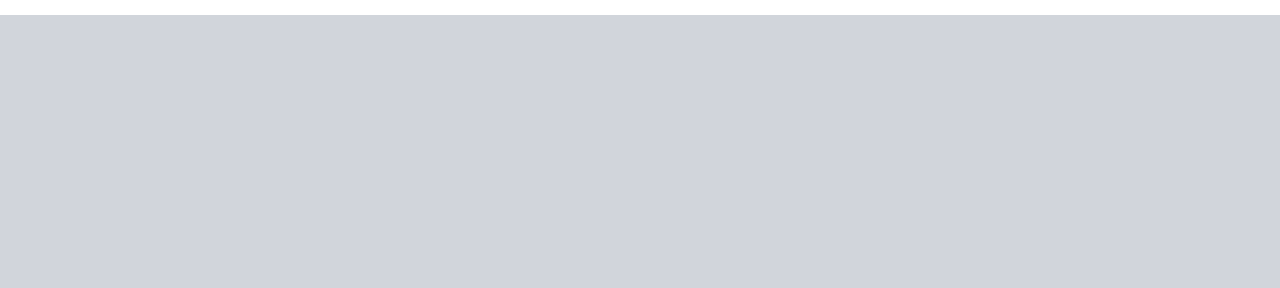
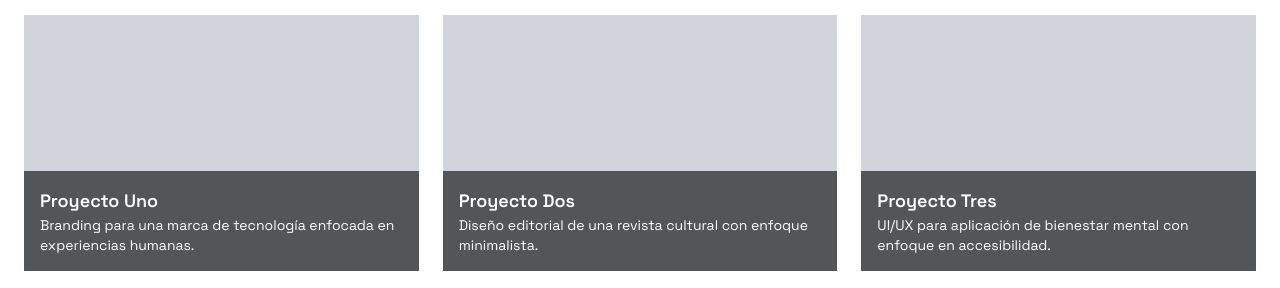
Before and after one commit to Cristian95319/Mfo_portfolio, a plain HTML site: page index.html in a window 1280 px wide. Shown: the part 242-530 px from the top of the page. Drawn offline with nearby package versions, Linux system fonts and the light colour scheme.

Commit message:
Update index.html

```diff
--- a/index.html
+++ b/index.html
@@ -20,28 +20,28 @@
   </header>
 
   <!-- Portfolio Section -->
-  <section class="py-12 px-0">
+  <section class="py-12 px-6">
     <h2 class="text-3xl font-semibold mb-8 text-center">Portafolio</h2>
-    <div class="grid grid-cols-1 gap-12">
-      <div class="relative w-full h-96 overflow-hidden">
+    <div class="grid grid-cols-1 md:grid-cols-3 gap-6">
+      <div class="relative w-full h-64 overflow-hidden">
         <div class="absolute inset-0 bg-gray-300"></div>
-        <div class="absolute bottom-0 left-0 bg-black bg-opacity-60 text-white p-6">
-          <h3 class="text-2xl font-bold">Proyecto Uno</h3>
-          <p class="text-sm mt-2">Branding para una marca de tecnología enfocada en experiencias humanas.</p>
+        <div class="absolute bottom-0 left-0 bg-black bg-opacity-60 text-white p-4 w-full">
+          <h3 class="text-lg font-bold">Proyecto Uno</h3>
+          <p class="text-sm">Branding para una marca de tecnología enfocada en experiencias humanas.</p>
         </div>
       </div>
-      <div class="relative w-full h-96 overflow-hidden">
+      <div class="relative w-full h-64 overflow-hidden">
         <div class="absolute inset-0 bg-gray-300"></div>
-        <div class="absolute bottom-0 left-0 bg-black bg-opacity-60 text-white p-6">
-          <h3 class="text-2xl font-bold">Proyecto Dos</h3>
-          <p class="text-sm mt-2">Diseño editorial de una revista cultural con enfoque minimalista.</p>
+        <div class="absolute bottom-0 left-0 bg-black bg-opacity-60 text-white p-4 w-full">
+          <h3 class="text-lg font-bold">Proyecto Dos</h3>
+          <p class="text-sm">Diseño editorial de una revista cultural con enfoque minimalista.</p>
         </div>
       </div>
-      <div class="relative w-full h-96 overflow-hidden">
+      <div class="relative w-full h-64 overflow-hidden">
         <div class="absolute inset-0 bg-gray-300"></div>
-        <div class="absolute bottom-0 left-0 bg-black bg-opacity-60 text-white p-6">
-          <h3 class="text-2xl font-bold">Proyecto Tres</h3>
-          <p class="text-sm mt-2">UI/UX para aplicación de bienestar mental con enfoque en accesibilidad.</p>
+        <div class="absolute bottom-0 left-0 bg-black bg-opacity-60 text-white p-4 w-full">
+          <h3 class="text-lg font-bold">Proyecto Tres</h3>
+          <p class="text-sm">UI/UX para aplicación de bienestar mental con enfoque en accesibilidad.</p>
         </div>
       </div>
     </div>
```
